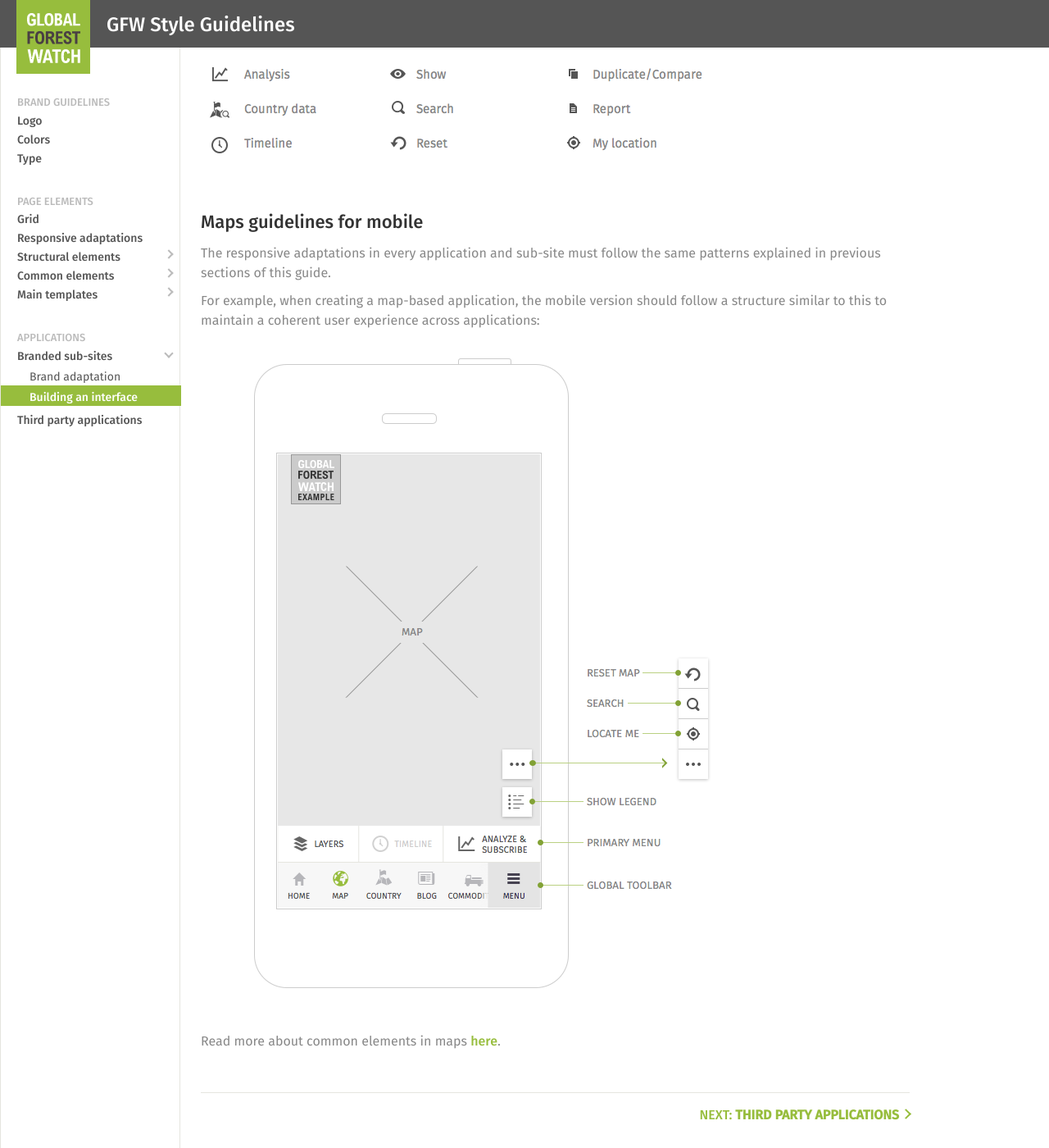
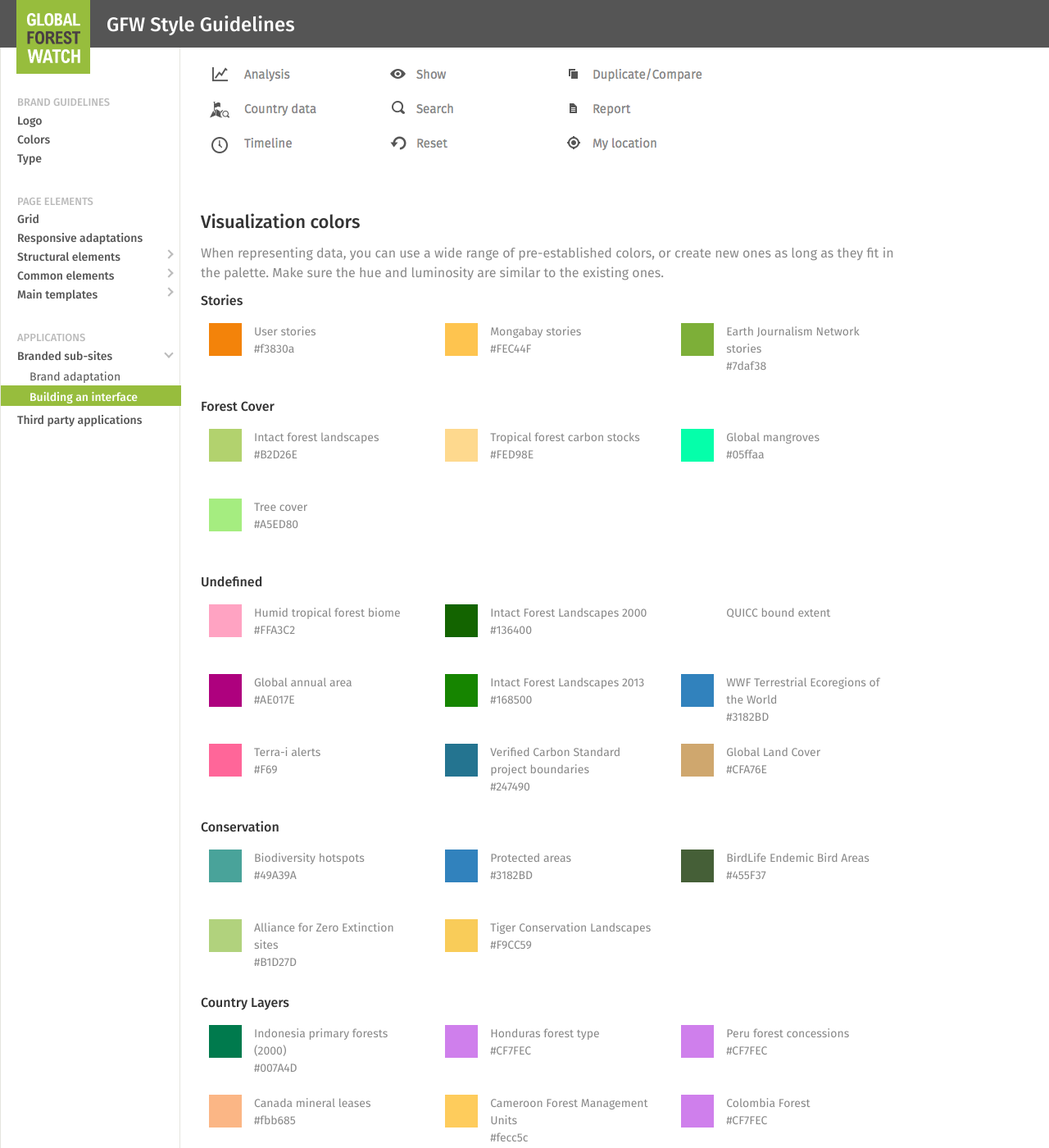
Before and after one commit to Vizzuality/gfw-style-guides, a Jekyll site: the page built from _posts/branded-sub-sites/0009-03-01-building-an-interface.markdown, in a window 1280 px wide and 1400 px high, scrolled down 1646 px. Shown: the whole window at 82% size. Built offline with Jekyll 4.4.1, drawn with Linux system fonts in a browser that asks for light colours; some of the changed text lies outside the part shown.

Commit message:
color gallery

```diff
--- a/_posts/branded-sub-sites/0009-03-01-building-an-interface.markdown
+++ b/_posts/branded-sub-sites/0009-03-01-building-an-interface.markdown
@@ -31,6 +31,13 @@
 
 ![icons][icons]
 
+### Visualization colors
+
+When representing data, you can use a wide range of pre-established colors, or create new ones as long as they fit in the palette.
+Make sure the hue and luminosity are similar to the existing ones.
+
+<div id="layer-colors" class="container-colors"></div>
+
 ### Maps guidelines for mobile
 
 The responsive adaptations in every application and sub-site must follow the same patterns explained in previous sections of this guide.
--- /dev/null
+++ b/_sass/layouts/_color-gallery.scss
@@ -0,0 +1,45 @@
+.post-content {
+  .container-colors {
+    h4 {
+      margin: 10px 0;
+      font-size: 16px;
+      font-weight: 500;
+      text-transform: capitalize;
+      color: #333;
+    }
+    .category-list {
+      overflow: hidden;
+      padding: 0;
+
+      .item-color {
+        float: left;
+        width: 31%;
+        min-height: 75px;
+        margin: 5px 10px;
+        padding: 0;
+        font-weight: 400;
+        &:before {
+          display: none
+        }
+
+
+        .sample-color {
+          display: inline-block;
+          float: left;
+          width: 40px;
+          height: 40px;
+        }
+
+        .info {
+          float: left;
+          width: calc(100% - 65px);
+          margin-left: 15px;
+          span {
+            font-size: 14px;
+            display: block;
+          }
+        }
+      }
+    }
+  }
+}
--- a/css/main.scss
+++ b/css/main.scss
@@ -38,4 +38,5 @@
   "layouts/header",
   "layouts/sidenav",
   "layouts/post",
-  "layouts/code-snippet";
+  "layouts/code-snippet",
+  "layouts/color-gallery";
--- /dev/null
+++ b/data/layer_colors.json
@@ -0,0 +1,403 @@
+[
+  {
+    "layer": "stories",
+    "title": "User stories",
+    "title_color": "#f3830a"
+  },
+  {
+    "layer": "stories",
+    "title": "Mongabay stories",
+    "title_color": "#FEC44F"
+  },
+  {
+    "layer": "forest cover",
+    "title": "Intact forest landscapes",
+    "title_color": "#B2D26E"
+  },
+  {
+    "layer": "forest cover",
+    "title": "Tropical forest carbon stocks",
+    "title_color": "#FED98E"
+  },
+  {
+    "title": "Humid tropical forest biome",
+    "title_color": "#FFA3C2"
+  },
+  {
+    "title": "Intact Forest Landscapes 2000",
+    "title_color": "#136400"
+  },
+  {
+    "title": "QUICC bound extent",
+    "title_color": ""
+  },
+  {
+    "title": "Global annual area",
+    "title_color": "#AE017E"
+  },
+  {
+    "layer": "conservation",
+    "title": "Biodiversity hotspots",
+    "title_color": "#49A39A"
+  },
+  {
+    "layer": "forest cover",
+    "title": "Global mangroves",
+    "title_color": "#05ffaa"
+  },
+  {
+    "layer": "country layers",
+    "title": "Indonesia primary forests (2000)",
+    "title_color": "#007A4D"
+  },
+  {
+    "layer": "forest change",
+    "title": "Tree cover gain",
+    "title_color": "#6D6DE5"
+  },
+  {
+    "layer": "people",
+    "title": "Resource rights",
+    "title_color": "#707D92"
+  },
+  {
+    "layer": "people",
+    "title": "Land rights",
+    "title_color": "#91A7C9"
+  },
+  {
+    "layer": "forest cover",
+    "title": "Tree cover",
+    "title_color": "#A5ED80"
+  },
+  {
+    "layer": "land use",
+    "title": "Managed forests",
+    "title_color": "#fecc5c"
+  },
+  {
+    "layer": "forest change",
+    "title": "Active fires",
+    "title_color": "#ED4602"
+  },
+  {
+    "layer": "forest change",
+    "title": "Tree cover loss",
+    "title_color": "#F69"
+  },
+  {
+    "layer": "country layers",
+    "title": "Honduras forest type",
+    "title_color": "#CF7FEC"
+  },
+  {
+    "layer": "land use",
+    "title": "Wood fiber plantations",
+    "title_color": "#be8893"
+  },
+  {
+    "layer": "country layers",
+    "title": "Peru forest concessions",
+    "title_color": "#CF7FEC"
+  },
+  {
+    "layer": "forest change",
+    "title": "SAD alerts",
+    "title_color": "#F69"
+  },
+  {
+    "layer": "stories",
+    "title": "Earth Journalism Network stories",
+    "title_color": "#7daf38"
+  },
+  {
+    "title": "Intact Forest Landscapes 2013",
+    "title_color": "#168500"
+  },
+  {
+    "layer": "conservation",
+    "title": "Protected areas",
+    "title_color": "#3182BD"
+  },
+  {
+    "layer": "country layers",
+    "title": "Canada mineral leases",
+    "title_color": "#fbb685"
+  },
+  {
+    "layer": "forest change",
+    "title": "Terra i",
+    "title_color": "#64890B"
+  },
+  {
+    "layer": "country layers",
+    "title": "Cameroon Forest Management Units",
+    "title_color": "#fecc5c"
+  },
+  {
+    "layer": "land use",
+    "title": "Oil palm plantations",
+    "title_color": "#ee9587"
+  },
+  {
+    "layer": "country layers",
+    "title": "Colombia Forest",
+    "title_color": "#CF7FEC"
+  },
+  {
+    "layer": "people",
+    "title": "Population density",
+    "title_color": "#FFCFA3"
+  },
+  {
+    "layer": "country layers",
+    "title": "Democratic Republic of the Congo fore titles",
+    "title_color": "#fecc5c"
+  },
+  {
+    "layer": "country layers",
+    "title": "Peru forest concessions",
+    "title_color": "#CF7FEC"
+  },
+  {
+    "layer": "country layers",
+    "title": "Canada forest tenures",
+    "title_color": "#fecc5c"
+  },
+  {
+    "layer": "country layers",
+    "title": "Canada coal concessions",
+    "title_color": "#fbb685"
+  },
+  {
+    "title": "WWF Terrestrial Ecoregions of the World",
+    "title_color": "#3182BD"
+  },
+  {
+    "layer": "country layers",
+    "title": "Canada mineral claims",
+    "title_color": "#fbb685"
+  },
+  {
+    "title": "Terra-i alerts",
+    "title_color": "#F69"
+  },
+  {
+    "layer": "conservation",
+    "title": "BirdLife Endemic Bird Areas",
+    "title_color": "#455F37"
+  },
+  {
+    "layer": "country layers",
+    "title": "Gabon forest licenses",
+    "title_color": "#fecc5c"
+  },
+  {
+    "layer": "conservation",
+    "title": "Alliance for Zero Extinction sites",
+    "title_color": "#B1D27D"
+  },
+  {
+    "layer": "country layers",
+    "title": "Equatorial Guinea logging concessions",
+    "title_color": "#fecc5c"
+  },
+  {
+    "title": "Verified Carbon Standard project boundaries",
+    "title_color": "#247490"
+  },
+  {
+    "layer": "conservation",
+    "title": "Tiger Conservation Landscapes",
+    "title_color": "#F9CC59"
+  },
+  {
+    "layer": "country layers",
+    "title": "Indonesia logging concessions",
+    "title_color": "#fecc5c"
+  },
+  {
+    "layer": "country layers",
+    "title": "Liberia logging concessions",
+    "title_color": "#fecc5c"
+  },
+  {
+    "layer": "country layers",
+    "title": "Central African Republic logging permits",
+    "title_color": "#fecc5c"
+  },
+  {
+    "layer": "country layers",
+    "title": "Gabon wood fiber plantations",
+    "title_color": "#be8893"
+  },
+  {
+    "layer": "country layers",
+    "title": "Costa Rica indigenous territories",
+    "title_color": "#91A7C9"
+  },
+  {
+    "layer": "country layers",
+    "title": "Canada mining permits",
+    "title_color": "#fbb685"
+  },
+  {
+    "layer": "country layers",
+    "title": "Canada aboriginal lands",
+    "title_color": "#91A7C9"
+  },
+  {
+    "layer": "country layers",
+    "title": "Cameroon agro-industrial zones",
+    "title_color": "#ee9587"
+  },
+  {
+    "layer": "country layers",
+    "title": "Indonesia wood fiber plantations",
+    "title_color": "#be8893"
+  },
+  {
+    "layer": "country layers",
+    "title": "Cameroon mining permits",
+    "title_color": "#fbb685"
+  },
+  {
+    "layer": "country layers",
+    "title": "Indonesia oil palm concessions",
+    "title_color": "#ee9587"
+  },
+  {
+    "layer": "land use",
+    "title": "Major dams",
+    "title_color": "#CAB2D6"
+  },
+  {
+    "layer": "country layers",
+    "title": "Colombia mini titles",
+    "title_color": "#fbb685"
+  },
+  {
+    "layer": "country layers",
+    "title": "Cambodia Mining Licenses",
+    "title_color": "#fbb685"
+  },
+  {
+    "layer": "country layers",
+    "title": "USA land cover change",
+    "title_color": "#D4E7B0"
+  },
+  {
+    "layer": "country layers",
+    "title": "Equatorial Guinea community forests",
+    "title_color": "#707D92"
+  },
+  {
+    "layer": "country layers",
+    "title": "Namibia community forests",
+    "title_color": "#707D92"
+  },
+  {
+    "layer": "country layers",
+    "title": "Liberia community forests",
+    "title_color": "#707D92"
+  },
+  {
+    "layer": "land use",
+    "title": "Mining",
+    "title_color": "#fbb685"
+  },
+  {
+    "layer": "country layers",
+    "title": "USA land cover",
+    "title_color": "#D4E7B0"
+  },
+  {
+    "layer": "country layers",
+    "title": "USA conservation easements",
+    "title_color": "#1a4075"
+  },
+  {
+    "layer": "country layers",
+    "title": "Cameroon community forests",
+    "title_color": "#707D92"
+  },
+  {
+    "layer": "country layers",
+    "title": "Peru forest concessions",
+    "title_color": "#CF7FEC"
+  },
+  {
+    "layer": "country layers",
+    "title": "Democratic Republic of the Congo mining permits",
+    "title_color": "#fbb685"
+  },
+  {
+    "layer": "country layers",
+    "title": "Australia Aboriginal freehold lands",
+    "title_color": "#91A7C9"
+  },
+  {
+    "layer": "country layers",
+    "title": "Republic of the Congo mining permits",
+    "title_color": "#fbb685"
+  },
+  {
+    "title": "Global Land Cover",
+    "title_color": "#CFA76E"
+  },
+  {
+    "layer": "country layers",
+    "title": "Gabon mining permits",
+    "title_color": "#fbb685"
+  },
+  {
+    "layer": "country layers",
+    "title": "Republic of the Congo oil palm concessions",
+    "title_color": "#ee9587"
+  },
+  {
+    "layer": "country layers",
+    "title": "Republic of the Congo eucalyptus plantations",
+    "title_color": "#be8893"
+  },
+  {
+    "layer": "country layers",
+    "title": "Liberia oil palm concessions",
+    "title_color": "#ee9587"
+  },
+  {
+    "layer": "forest change",
+    "title": "QUICC alerts",
+    "title_color": "#FF6699"
+  },
+  {
+    "layer": "country layers",
+    "title": "Brazil biomes",
+    "title_color": "#9ECC49"
+  },
+  {
+    "layer": "country layers",
+    "title": "Brazil indigenous lands",
+    "title_color": "#91A7C9"
+  },
+  {
+    "layer": "forest change",
+    "title": "FORMA alerts",
+    "title_color": "#F768A1"
+  },
+  {
+    "layer": "country layers",
+    "title": "Republic of the Congo logging concessions",
+    "title_color": "#fecc5c"
+  },
+  {
+    "layer": "country layers",
+    "title": "Indonesia Leuser Ecosystem",
+    "title_color": "#1A4075"
+  },
+  {
+    "layer": "country layers",
+    "title": "Panama Comarcas lands",
+    "title_color": "#91A7C9"
+  }
+]
--- a/scripts/main.js
+++ b/scripts/main.js
@@ -126,6 +126,48 @@
 
 });
 
+var ColorGallery = Backbone.View.extend({
+
+  initialize: function() {
+    this.getData();
+  },
+
+  getData: function() {
+    $.getJSON('../../data/layer_colors.json', _.bind(function(json) {
+      this.data = _.groupBy(json, 'layer');
+      this.render();
+    }, this));
+  },
+
+  render: function() {
+
+    function createListItem(color) {
+      return '<li class="item-color"><div class="sample-color" style="background-color:' + color.title_color +'"></div><div class="info"><span>' + color.title +'</span><span>' + color.title_color + '</span></div></div></li>'
+    }
+
+    if (this.data) {
+
+      // Create list
+      var content = '';
+
+      _.each(this.data, function(color, layer) {
+
+          content += '<h4>' + layer +'</h4>';
+          content += '<ul id="' + layer + '-list" class="category-list">'
+
+          _.map(color, function(x) {
+            content += createListItem(x);
+          });
+
+          content += '</ul>';
+      })
+
+      this.$el.html(content);
+    };
+  }
+
+});
+
 
 (function(){
   // View inits
@@ -133,6 +175,12 @@
   // Sidebar
   new SidebarView();
 
+  if ($('#layer-colors').length > 0) {
+
+    new ColorGallery({el: '#layer-colors'});
+
+  };
+
   // Snippet
   _.each($('.code-snippet-box'), function(v,k){
     new SnippetView({el: '#'+$(v).attr('id') });
```
